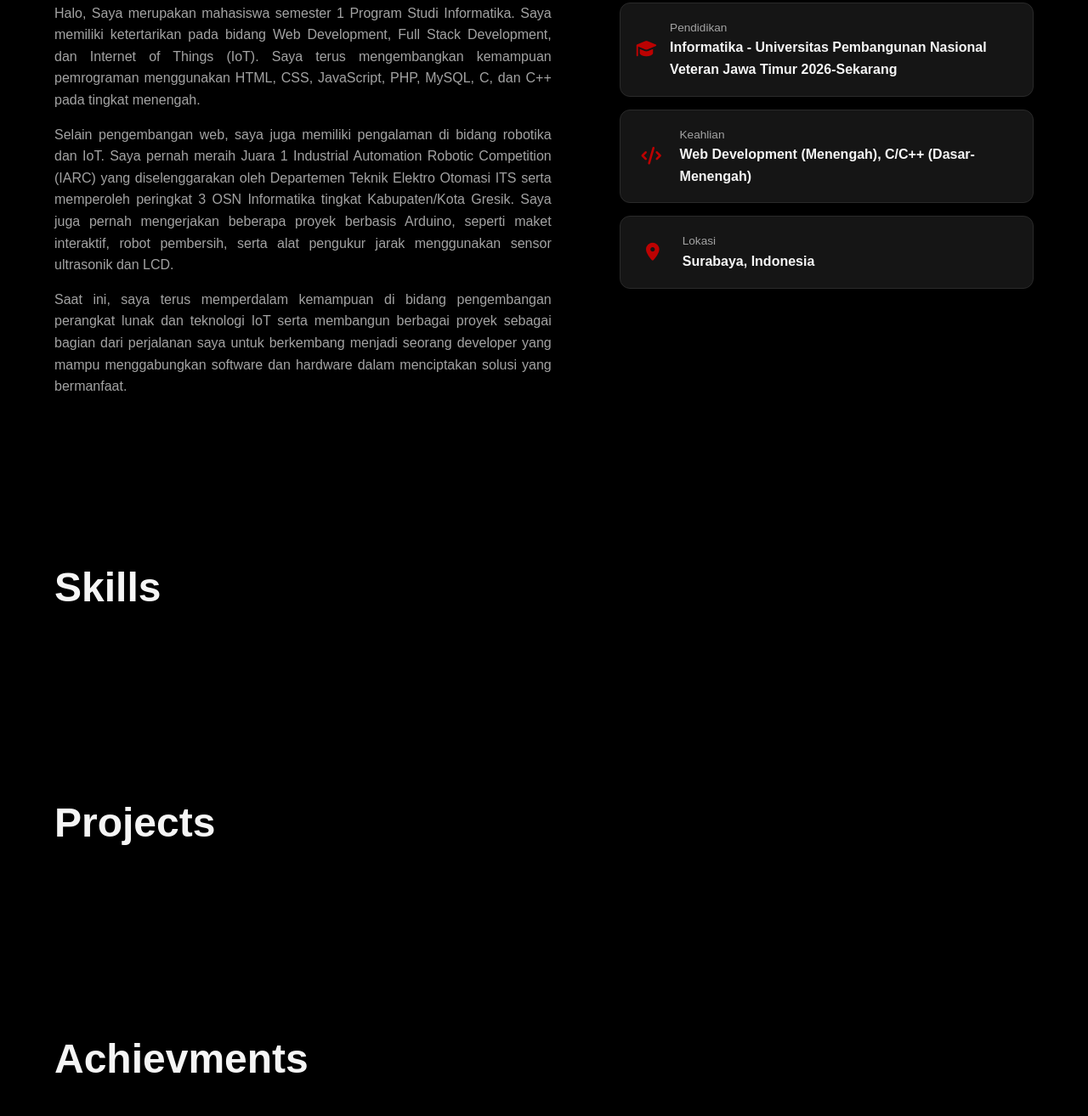
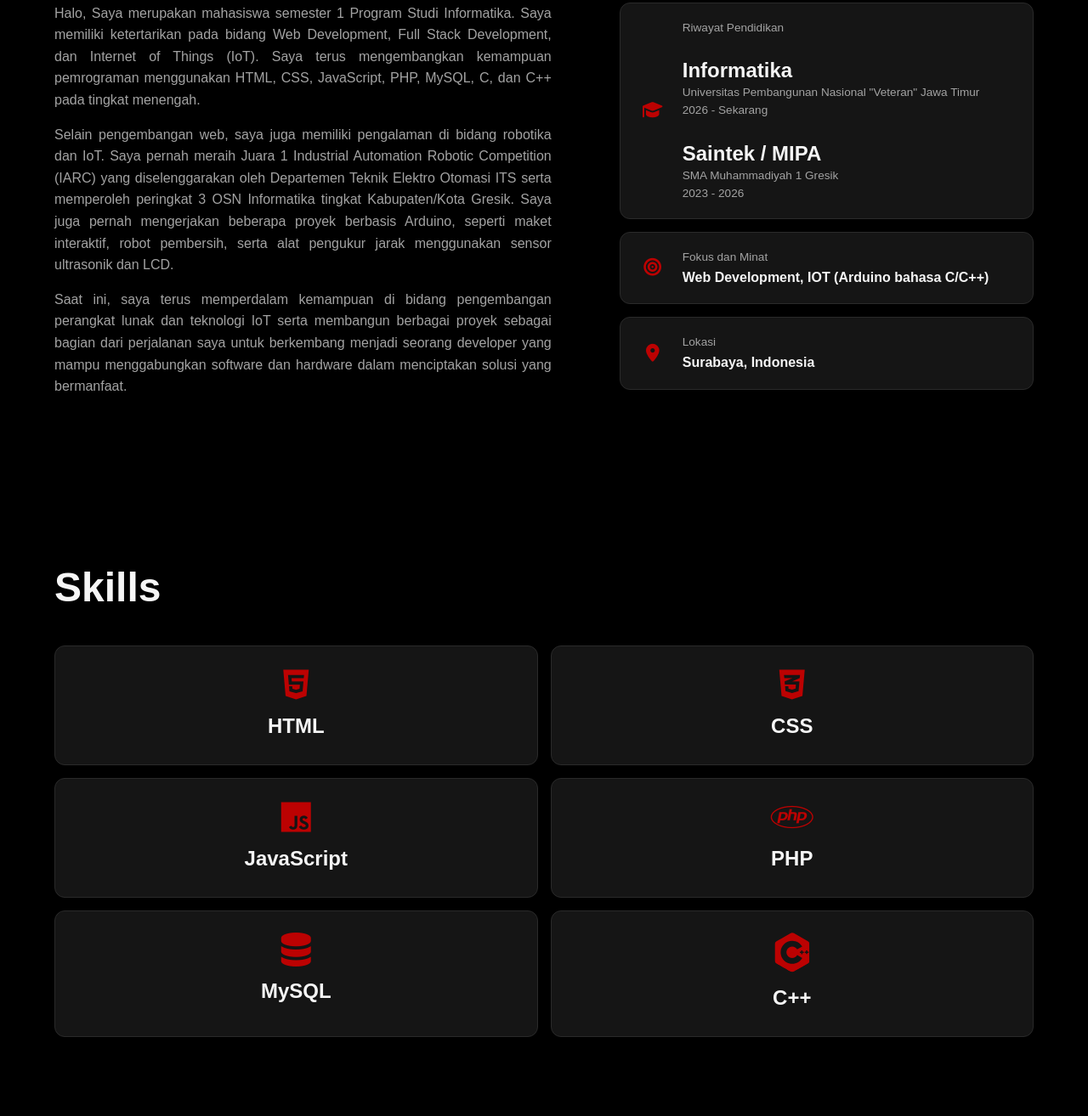
Before and after one commit to iammids/portofolio, a plain HTML site: page index.html in a window 1280 px wide. Shown: the part 986-2300 px from the top of the page at 85% size. Drawn offline with Linux system fonts and the light colour scheme.

Commit message:
portofolio

```diff
--- a/css/style.css
+++ b/css/style.css
@@ -385,6 +385,54 @@ p{
     font-weight: 600;
 }
 
+.skills-grid{
+    display: grid;
+    grid-template-columns: repeat(2,1fr);
+    gap: 15px;
+}
+
+.skill-card{
+    padding: 25px;
+
+    background-color: var(--bg-card);
+
+    border: 1px solid var(--border-color);
+    border-radius: var(--radius-md);
+
+    text-align: center;
+    transition: var(--transition);
+}
+
+.skill-card:hover{
+    border-color: var(--red-primary);
+    transform: translateY(-3px)
+}
+
+.skill-card i{
+    margin-bottom: 15px;
+
+    color: var(--red-primary);
+
+    font-size: 2.5rem;
+}
+
+.skill-icon{
+    width: 48px;
+    height: 48px;
+    margin: 0 auto 15px;
+    object-fit: contain;
+}
+
+
+.skill-card h3{
+    margin-bottom: 5px;
+}
+
+.skill-card p{
+    font-size: 0.9rem;
+}
+
+
 @media (min-width: 768px){
     section{
         padding: 70px 0;
--- a/index.html
+++ b/index.html
@@ -113,17 +113,24 @@
                 <div class="about-info">
                     <div class="info-item">
                         <i class="fa-solid fa-graduation-cap"></i>
-                        <div>
-                            <span>Pendidikan</span>
-                            <p>Informatika - Universitas Pembangunan Nasional Veteran Jawa Timur 2026-Sekarang</p>
+                        <div class="info-content">
+                            <span class="info-label">Riwayat Pendidikan</span>
+                            <br>
+                            <h3>Informatika</h3>
+                            <span class="info-detail"> Universitas Pembangunan Nasional "Veteran" Jawa Timur</span>
+                            <span class="info-tahun"> 2026 - Sekarang</span>
+                            <br>
+                            <h3>Saintek / MIPA</h3>
+                            <span class="info-detail"> SMA Muhammadiyah 1 Gresik</span>
+                            <span class="info-tahun"> 2023 - 2026</span>
                         </div>
                     </div>
 
                     <div class="info-item">
-                        <i class="fa-solid fa-code"></i>
+                        <i class="fa-solid fa-bullseye"></i>
                         <div>
-                            <span>Keahlian</span>
-                            <p>Web Development (Menengah), C/C++ (Dasar-Menengah)</p>
+                            <span>Fokus dan Minat</span>
+                            <p>Web Development, IOT (Arduino bahasa C/C++)</p>
                         </div>
                     </div>
 
@@ -146,11 +153,36 @@
                     Skills
                 </h2>
             </div>
-
+            <div class="skills-grid">
+                <div class="skill-card">
+                    <i class="fa-brands fa-html5"></i>
+                    <h3>HTML</h3>
+                </div>
+                <div class="skill-card">
+                    <i class="fa-brands fa-css3-alt"></i>
+                    <h3>CSS</h3>
+                </div>
+                <div class="skill-card">
+                    <i class="fa-brands fa-js"></i>
+                    <h3>JavaScript</h3>
+                </div>
+                <div class="skill-card">
+                    <i class="fa-brands fa-php"></i>
+                    <h3>PHP</h3>
+                </div>
+                <div class="skill-card">
+                    <i class="fa-solid fa-database"></i>
+                    <h3>MySQL</h3>
+                </div>
+                <div class="skill-card">
+                    <img src="assets/icon/cplusplus.svg" alt="C++" class="skill-icon cpp">
+                    <h3>C++</h3>
+                </div>
+            </div>
         </div>
     </section>
 
-    <section id="project">
+    <section id="projects">
         <div class="container">
             <div class="section-header">
                 <h2 class="section-title">
@@ -161,7 +193,7 @@
         </div>
     </section>
 
-    <section id="achievment">
+    <section id="achievements">
         <div class="container">
             <div class="section-header">
                 <h2 class="section-title">
```
Also changed, not shown: assets/icon/cplusplus.svg (added), assets/icon/cpp.png (added), assets/icon/cpp.svg (added), 4 other files.
